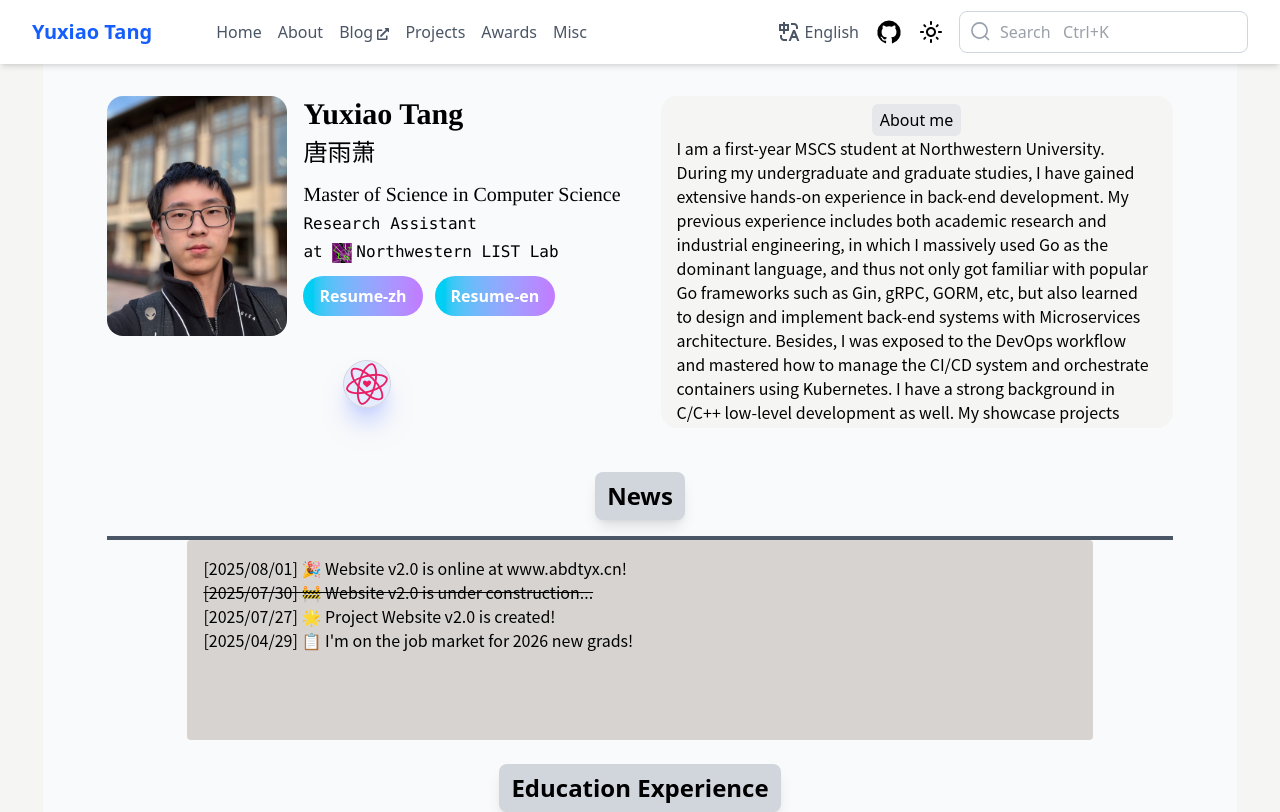
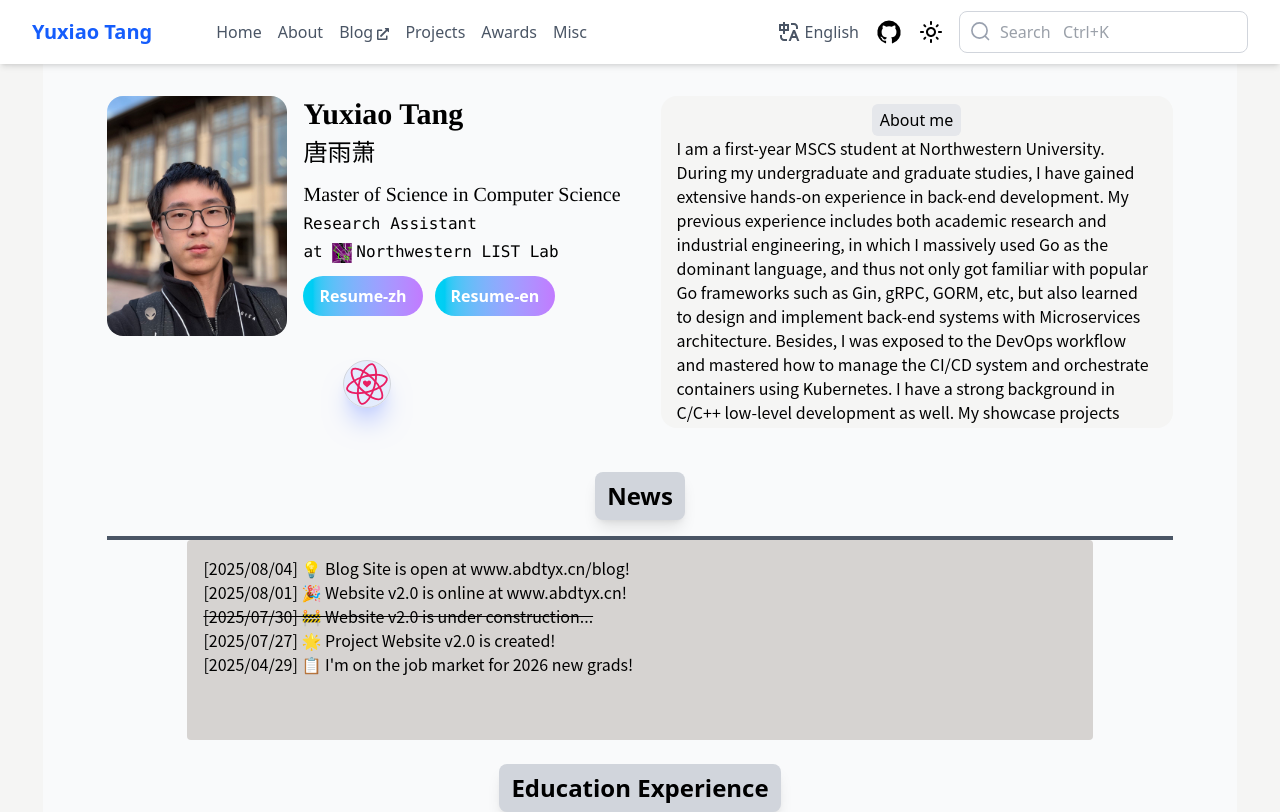
Before and after one commit to abdtyx/website-2.0, a React (Vite) app: page / in a window 1280 px wide. Shown: the top 812 px of the page. Built offline with nearby package versions, Linux system fonts and the light colour scheme; no server answers.

Commit message:
announce blog news

```diff
--- a/src/homepage.jsx
+++ b/src/homepage.jsx
@@ -74,6 +74,7 @@ function App() {
             <div>
               <utils.HorizontalLine />
               <div className="bg-stone-300 p-4 mx-4 sm:mx-20 rounded font-noto h-50 overflow-y-auto">
+                <p>[2025/08/04] 💡 Blog Site is open at www.abdtyx.cn/blog!</p>
                 <p>[2025/08/01] 🎉 Website v2.0 is online at www.abdtyx.cn!</p>
                 <del><p>[2025/07/30] 🚧 Website v2.0 is under construction...</p></del>
                 <p>[2025/07/27] 🌟 Project Website v2.0 is created!</p>
```
